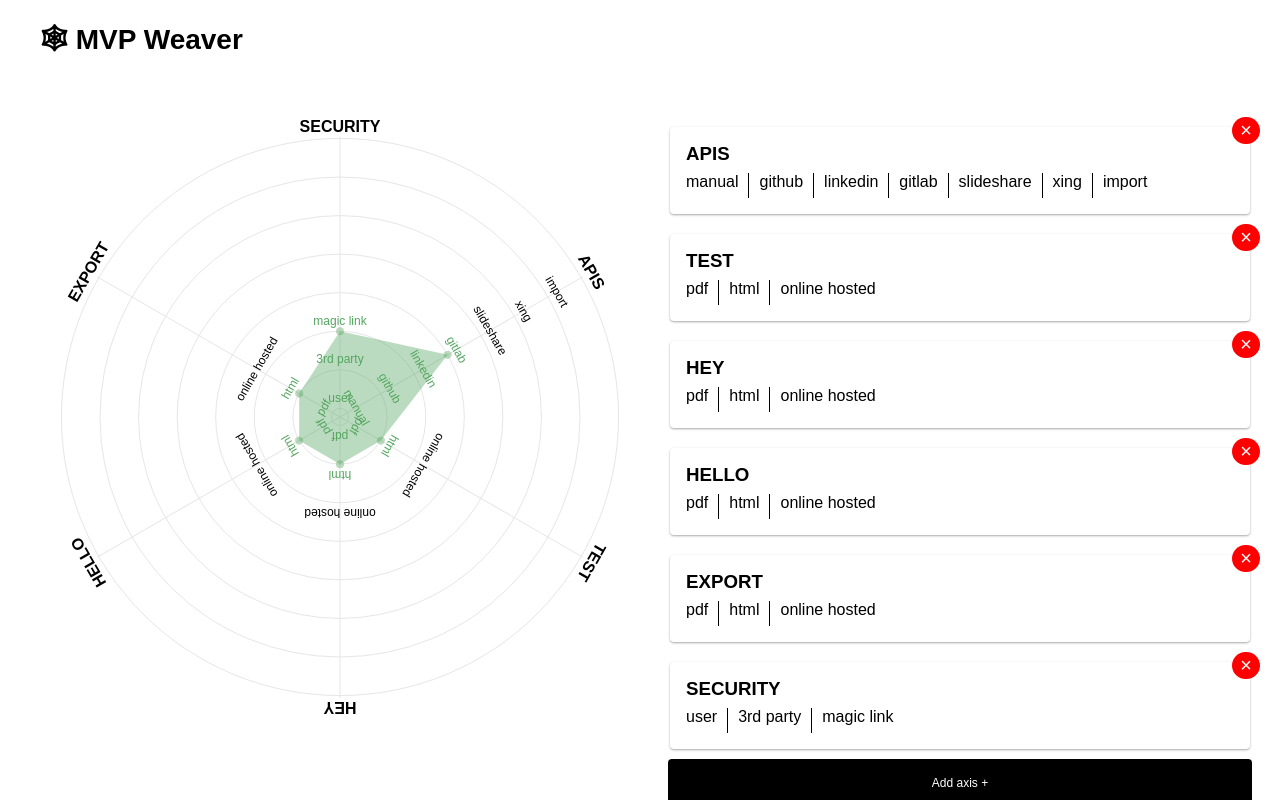
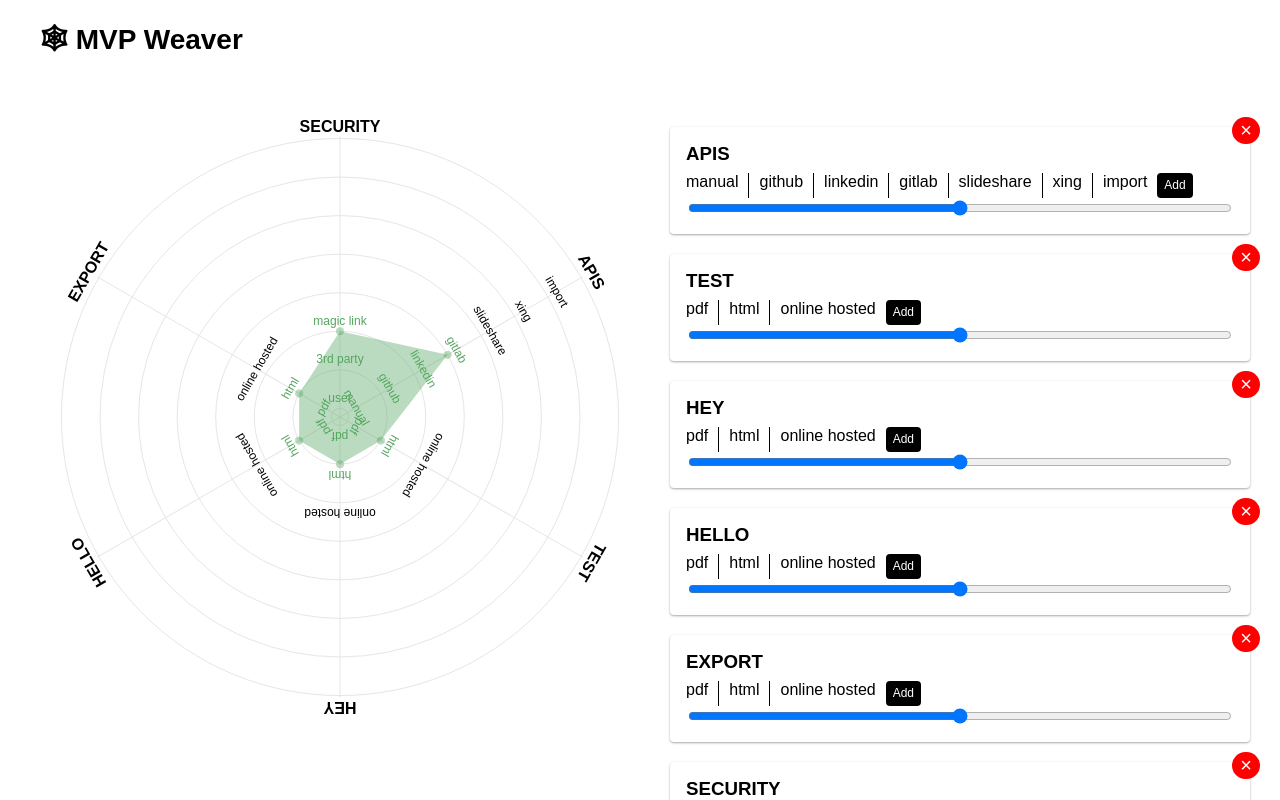
Before and after one commit to vilvadot/mvp-weaver, a React (Create React App) app: page / in a window 1280 px wide. Shown: the top 800 px of the page. Built offline with nearby package versions, Linux system fonts and the light colour scheme.

Commit message:
MVP generator fully functional

```diff
--- a/src/App.js
+++ b/src/App.js
@@ -44,10 +44,10 @@ const initialData = [
 ];
 
 const emptyAxis = {
-  name: '',
-  items: [],
-  scope: 0,
-}
+  name: "",
+  items: [""],
+  scope: 0
+};
 
 export const GraphContext = React.createContext();
 
@@ -73,7 +73,7 @@ function App() {
           ...axes[axisIndex].items.slice(0, itemIndex),
           value,
           ...axes[axisIndex].items.slice(itemIndex + 1)
-        ],
+        ]
       },
       ...axes.slice(axisIndex + 1)
     ]);
@@ -91,22 +91,50 @@ function App() {
         items: [
           ...axes[axisIndex].items.slice(0, itemIndex),
           ...axes[axisIndex].items.slice(itemIndex + 1)
-        ],
+        ]
       },
       ...axes.slice(axisIndex + 1)
     ]);
   };
 
   const addAxis = () => {
+    setAxes([...axes, emptyAxis]);
+  };
+
+  const addAxisItem = axisIndex => {
     setAxes([
-      ...axes,
-      emptyAxis
-    ])
-  }
+      ...axes.slice(0, axisIndex),
+      {
+        ...axes[axisIndex],
+        items: [...axes[axisIndex].items, ""]
+      },
+      ...axes.slice(axisIndex + 1)
+    ]);
+  };
+
+  const updateAxisScope = (axisIndex, scope) => {
+    setAxes([
+      ...axes.slice(0, axisIndex),
+      {
+        ...axes[axisIndex],
+        scope
+      },
+      ...axes.slice(axisIndex + 1)
+    ]);
+  };
 
   return (
     <GraphContext.Provider
-      value={{ axes, updateAxisName, updateAxisItem, deleteAxis, deleteAxisItem, addAxis }}
+      value={{
+        axes,
+        addAxis,
+        updateAxisScope,
+        updateAxisName,
+        deleteAxis,
+        addAxisItem,
+        updateAxisItem,
+        deleteAxisItem
+      }}
     >
       <RadarChart />
       <GraphEdit />
--- a/src/components/Axis.js
+++ b/src/components/Axis.js
@@ -1,8 +1,9 @@
 import React, { useContext } from "react";
 import EditableText from "./EditableText";
 import { GraphContext } from "../App";
+import ScopeSlider from "./ScopeSlider";
 
-const Axis = ({ name, items, scope, onNameEdit, index }) => {
+const Axis = ({ name, items, scope, index }) => {
   const context = useContext(GraphContext);
   return (
     <div className="axis-container">
@@ -17,12 +18,19 @@ const Axis = ({ name, items, scope, onNameEdit, index }) => {
           {name}
         </EditableText>
       </h3>
+      <div className="axis-edit">
         <div className="axis-items">
-        {items.map((item, itemIndex) => (
+          {items.map((item, itemIndex) => {
+            const isLastItem = itemIndex === items.length - 1;
+            let onEnter = null;
+            if (isLastItem) onEnter = () => context.addAxisItem(index);
+
+            return (
               <EditableText
+                key={itemIndex}
                 placeholder="item"
                 isDeletable
-            key={itemIndex}
+                onEnter={onEnter}
                 onDelete={e => context.deleteAxisItem(index, itemIndex)}
                 onChange={e =>
                   context.updateAxisItem(index, itemIndex, e.target.value)
@@ -30,7 +38,23 @@ const Axis = ({ name, items, scope, onNameEdit, index }) => {
               >
                 {item}
               </EditableText>
-        ))}
+            );
+          })}
+          <button
+            className="item-add"
+            onClick={() => context.addAxisItem(index)}
+          >
+            Add
+          </button>
+        </div>
+          <ScopeSlider
+            min={0}
+            max={items.length - 1}
+            value={scope}
+            onChange={e =>
+              context.updateAxisScope(index, Number(e.target.value))
+            }
+          />
       </div>
     </div>
   );
--- a/src/components/EditableText.js
+++ b/src/components/EditableText.js
@@ -1,6 +1,14 @@
 import React, { useState, useEffect } from "react";
 
-const EditableText = ({ name, children, onChange, onDelete, isDeletable, placeholder }) => {
+const EditableText = ({
+  name,
+  children,
+  onChange,
+  onDelete,
+  isDeletable,
+  placeholder,
+  onEnter
+}) => {
   const [isEditMode, setEditMode] = useState(!children);
 
   const inputRef = React.createRef();
@@ -10,12 +18,14 @@ const EditableText = ({ name, children, onChange, onDelete, isDeletable, placeho
   };
 
   const handleBlur = e => {
-    if(isDeletable) toggleEdit();
+    if (isDeletable) toggleEdit();
     if (!e.target.value && isDeletable) onDelete();
   };
 
   const handleKeyPress = e => {
-    if (e.key === "Enter") {
+    const pressedEnter = e.key === "Enter";
+    if (pressedEnter) {
+      if (onEnter) return onEnter();
       toggleEdit();
       if (!e.target.value && isDeletable) onDelete();
     }
@@ -25,11 +35,11 @@ const EditableText = ({ name, children, onChange, onDelete, isDeletable, placeho
     if (isEditMode) {
       inputRef.current.focus();
     }
-  });
+  }, [children, inputRef, isEditMode]);
 
   const node = isEditMode ? (
     <input
-     placeholder={placeholder}
+      placeholder={placeholder}
       ref={inputRef}
       type="text"
       value={children}
--- /dev/null
+++ b/src/components/ScopeSlider.js
@@ -0,0 +1,7 @@
+import React from "react";
+
+const ScopeSlider = ({ min, max, value, onChange }) => {
+  return <input type="range" min={min} max={max} value={value} onChange={onChange}></input>;
+};
+
+export default ScopeSlider;
--- a/src/styles.css
+++ b/src/styles.css
@@ -5,9 +5,6 @@
 #root{
   width: 100%;
   height: 100%;
-}
-
-.hidden{
 }
 
 .navbar{
@@ -110,6 +107,11 @@
   border-color: black;
 }
 
+.axis-edit{
+  display: flex;
+  flex-direction: column;
+}
+
 .editable-item{
   padding: 0;
   margin: 0;
@@ -137,3 +139,20 @@
 .editable-item span:hover{
   color: red;
 }
+
+.item-add{
+  background:black;
+  color:white;
+  border:none;
+  outline: none;
+  border-radius: 4px;
+  font-size: 12px;
+  border: 1px solid transparent;
+}
+
+.item-add:hover{
+  cursor:pointer;
+  background:white;
+  color:black;
+  border-color: black;
+}
```
Lines whose indentation alone changed are shown as unchanged.
